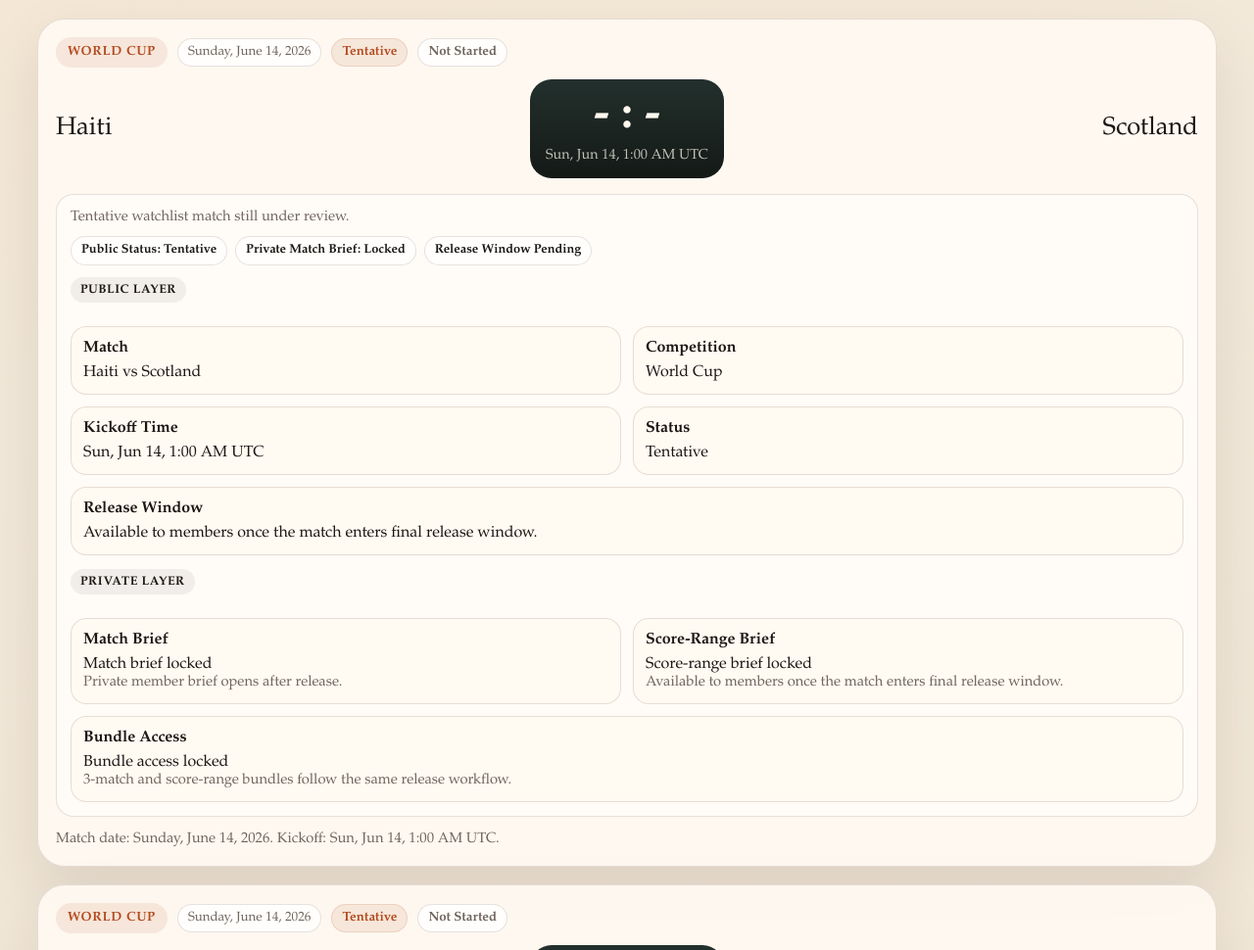
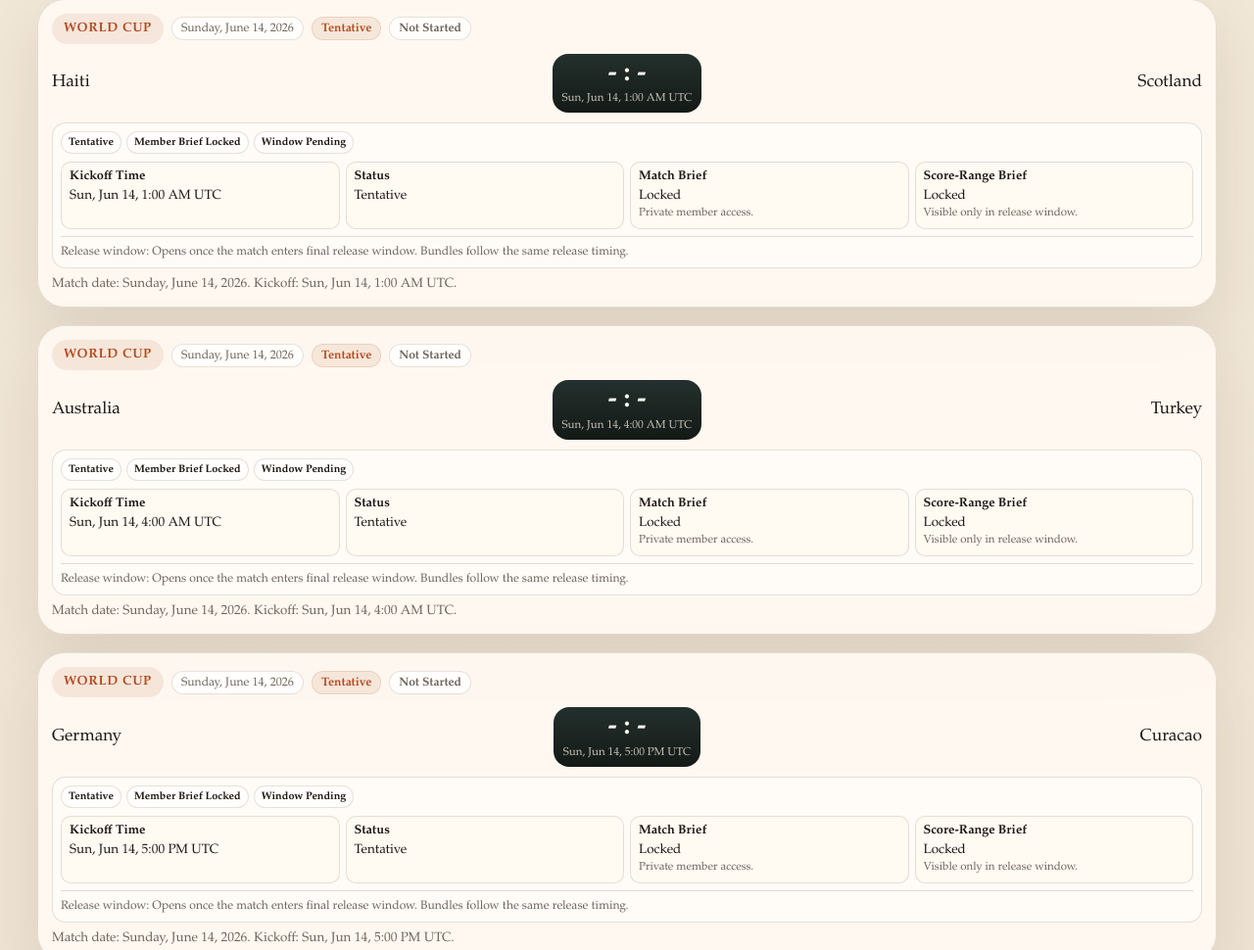
Before and after one commit to yeotommy-design/haven-intel-site, a website: page index.html in a window 1280 px wide. Shown: the part 2711-3681 px from the top of the page at 98% size. Drawn offline with Linux system fonts and the light colour scheme.

Commit message:
Compact live board match cards

```diff
--- a/index.html
+++ b/index.html
@@ -1048,7 +1048,7 @@
       }
 
       .matchCard {
-        padding: 18px;
+        padding: 14px;
       }
 
       .matchTop {
@@ -1059,9 +1059,9 @@
         display: flex;
         flex-wrap: wrap;
         align-items: center;
-        gap: 10px;
-        color: var(--muted);
-        margin-bottom: 12px;
+        gap: 8px;
+        color: var(--muted);
+        margin-bottom: 10px;
       }
 
       .livePill,
@@ -1070,20 +1070,20 @@
         display: inline-flex;
         align-items: center;
         gap: 6px;
-        padding: 5px 10px;
+        padding: 4px 9px;
         border-radius: 999px;
-        font-size: 0.83rem;
+        font-size: 0.76rem;
         font-weight: 700;
       }
 
       .datePill {
         display: inline-flex;
         align-items: center;
-        padding: 5px 10px;
+        padding: 4px 9px;
         border-radius: 999px;
         background: rgba(255, 255, 255, 0.76);
         border: 1px solid var(--line);
-        font-size: 0.83rem;
+        font-size: 0.76rem;
         color: var(--muted);
       }
 
@@ -1130,13 +1130,13 @@
       .teamsRow {
         display: grid;
         grid-template-columns: 1fr auto 1fr;
-        gap: 14px;
+        gap: 10px;
         align-items: center;
-        margin-bottom: 16px;
+        margin-bottom: 10px;
       }
 
       .teamName {
-        font-size: clamp(1.2rem, 2vw, 1.65rem);
+        font-size: clamp(1rem, 1.35vw, 1.24rem);
       }
 
       .teamName.right {
@@ -1144,97 +1144,132 @@
       }
 
       .scoreBlock {
-        min-width: 160px;
+        min-width: 108px;
         text-align: center;
-        padding: 14px 16px;
-        border-radius: 22px;
+        padding: 8px 10px;
+        border-radius: 16px;
         background: linear-gradient(180deg, #23302d 0%, #141916 100%);
         color: #fff9ef;
       }
 
       .scoreLine {
-        font-size: clamp(2rem, 4vw, 3rem);
+        font-size: clamp(1.34rem, 2.15vw, 1.82rem);
         font-weight: 700;
         line-height: 1;
       }
 
       .minuteLine {
-        margin-top: 8px;
-        font-size: 0.9rem;
+        margin-top: 4px;
+        font-size: 0.72rem;
         color: rgba(255, 249, 239, 0.74);
       }
 
       .analysisPanel {
         background: rgba(255, 255, 255, 0.48);
         border: 1px solid var(--line);
-        border-radius: 18px;
-        padding: 14px;
+        border-radius: 14px;
+        padding: 8px;
       }
 
       .scanRow {
         display: flex;
         flex-wrap: wrap;
-        gap: 8px;
-        margin: 10px 0 12px;
+        gap: 5px;
+        margin: 0 0 8px;
       }
 
       .scanPill {
         display: inline-flex;
         align-items: center;
-        padding: 6px 10px;
+        padding: 4px 7px;
         border-radius: 999px;
         background: rgba(255, 255, 255, 0.8);
         border: 1px solid var(--line);
         color: var(--ink);
-        font-size: 0.8rem;
+        font-size: 0.68rem;
         font-weight: 700;
       }
 
-      .layerBlock + .layerBlock {
-        margin-top: 14px;
-      }
-
-      .layerLabel {
+      .compactBlock {
+        margin-top: 0;
+      }
+
+      .compactHeader {
+        display: flex;
+        flex-wrap: wrap;
+        align-items: center;
+        justify-content: space-between;
+        gap: 8px;
+        margin-bottom: 8px;
+      }
+
+      .compactLabel {
         display: inline-flex;
         align-items: center;
-        margin-bottom: 10px;
-        padding: 6px 10px;
+        padding: 5px 9px;
         border-radius: 999px;
         background: rgba(28, 23, 19, 0.06);
         color: var(--ink);
-        font-size: 0.78rem;
+        font-size: 0.72rem;
         font-weight: 700;
         letter-spacing: 0.04em;
         text-transform: uppercase;
       }
 
+      .compactLead {
+        color: var(--muted);
+        font-size: 0.82rem;
+      }
+
       .analysisGrid {
         display: grid;
-        grid-template-columns: repeat(2, minmax(0, 1fr));
-        gap: 12px;
-        margin-top: 14px;
+        grid-template-columns: repeat(4, minmax(0, 1fr));
+        gap: 6px;
+        margin-top: 0;
       }
 
       .analysisItem {
-        padding: 12px;
-        border-radius: 16px;
+        padding: 7px 8px;
+        border-radius: 10px;
         background: rgba(255, 250, 241, 0.92);
         border: 1px solid var(--line);
       }
 
       .analysisItem strong {
         display: block;
-        margin-bottom: 6px;
+        margin-bottom: 3px;
+        font-size: 0.8rem;
       }
 
       .analysisMeta,
       .footerNote {
         color: var(--muted);
-        font-size: 0.92rem;
+        font-size: 0.84rem;
+      }
+
+      .analysisValue {
+        font-size: 0.84rem;
+        line-height: 1.28;
+      }
+
+      .analysisNote {
+        margin-top: 2px;
+        color: var(--muted);
+        font-size: 0.72rem;
+        line-height: 1.28;
+      }
+
+      .boardHint {
+        margin-top: 7px;
+        padding-top: 7px;
+        border-top: 1px solid rgba(217, 207, 191, 0.72);
+        color: var(--muted);
+        font-size: 0.76rem;
+        line-height: 1.35;
       }
 
       .footerNote {
-        margin-top: 14px;
+        margin-top: 8px;
       }
 
       .mobileOnly {
@@ -1302,20 +1337,20 @@
         }
 
         .matchCard {
-          padding: 14px;
+          padding: 12px;
         }
 
         .competitionLine {
-          gap: 8px;
-          margin-bottom: 10px;
+          gap: 6px;
+          margin-bottom: 8px;
         }
 
         .analysisPanel {
-          padding: 12px;
+          padding: 8px;
         }
 
         .analysisItem {
-          padding: 10px;
+          padding: 7px 8px;
         }
 
         .priceCard::after {
@@ -2059,23 +2094,15 @@
         const isReleasedView = false;
         const statusMarkup = `<span class="${statusClass(state.status)}">${state.status}${isLive && state.minute ? ` • ${state.minute}'` : ""}</span>`;
         const watchMarkup = `<span class="watchPill ${lifecycle.toLowerCase()}">${lifecycle}</span>`;
-        const analysisHeading = lifecycle === "Released"
-          ? "Member release has been sent. Public proof appears after full time in Past Matches."
-          : lifecycle === "Confirmed"
-            ? "Confirmed match selected for possible release."
-            : "Tentative watchlist match still under review.";
         const releaseWindowText = lifecycle === "Released"
           ? "Member brief already released."
-          : "Available to members once the match enters final release window.";
+          : "Opens once the match enters final release window.";
         const matchBriefText = lifecycle === "Released"
-          ? "Private member brief opens after release."
-          : "Match brief locked";
+          ? "Visible to members"
+          : "Locked";
         const scoreBriefText = lifecycle === "Released"
-          ? "Score-range brief opens after release."
-          : "Score-range brief locked";
-        const bundleText = lifecycle === "Released"
-          ? "Bundle access follows member release status."
-          : "Bundle access locked";
+          ? "Visible to members"
+          : "Locked";
 
         article.innerHTML = `
           <div class="matchTop">
@@ -2095,56 +2122,33 @@
                 <div class="teamName right">${detail.match.awayTeam.name}</div>
               </div>
               <div class="analysisPanel">
-                <div class="analysisMeta">${analysisHeading}</div>
                 <div class="scanRow">
-                  <span class="scanPill">Public Status: ${lifecycle}</span>
-                  <span class="scanPill">Private Match Brief: ${lifecycle === "Released" ? "Visible to members" : "Locked"}</span>
-                  <span class="scanPill">${lifecycle === "Released" ? "Release Window Closed" : "Release Window Pending"}</span>
+                  <span class="scanPill">${lifecycle}</span>
+                  <span class="scanPill">${matchBriefText === "Visible to members" ? "Member Brief Open" : "Member Brief Locked"}</span>
+                  <span class="scanPill">${lifecycle === "Released" ? "Window Closed" : "Window Pending"}</span>
                 </div>
-                <div class="layerBlock">
-                  <div class="layerLabel">Public Layer</div>
+                <div class="compactBlock">
                   <div class="analysisGrid">
                     <div class="analysisItem">
-                      <strong>Match</strong>
-                      <div>${detail.match.homeTeam.name} vs ${detail.match.awayTeam.name}</div>
-                    </div>
-                    <div class="analysisItem">
-                      <strong>Competition</strong>
-                      <div>${detail.match.competitionName}</div>
-                    </div>
-                    <div class="analysisItem">
                       <strong>Kickoff Time</strong>
-                      <div>${detail.match.kickoffAt ? toLocalKickoff(detail.match.kickoffAt) : "Kickoff pending"}</div>
+                      <div class="analysisValue">${detail.match.kickoffAt ? toLocalKickoff(detail.match.kickoffAt) : "Kickoff pending"}</div>
                     </div>
                     <div class="analysisItem">
                       <strong>Status</strong>
-                      <div>${lifecycle}</div>
+                      <div class="analysisValue">${lifecycle}</div>
                     </div>
-                    <div class="analysisItem" style="grid-column: 1 / -1;">
-                      <strong>Release Window</strong>
-                      <div>${releaseWindowText}</div>
-                    </div>
-                  </div>
-                </div>
-                <div class="layerBlock">
-                  <div class="layerLabel">Private Layer</div>
-                  <div class="analysisGrid">
                     <div class="analysisItem">
                       <strong>Match Brief</strong>
-                      <div>${matchBriefText}</div>
-                      <div class="analysisMeta">Private member brief opens after release.</div>
+                      <div class="analysisValue">${matchBriefText}</div>
+                      <div class="analysisNote">Private member access.</div>
                     </div>
                     <div class="analysisItem">
                       <strong>Score-Range Brief</strong>
-                      <div>${scoreBriefText}</div>
-                      <div class="analysisMeta">Available to members once the match enters final release window.</div>
-                    </div>
-                    <div class="analysisItem" style="grid-column: 1 / -1;">
-                      <strong>Bundle Access</strong>
-                      <div>${bundleText}</div>
-                      <div class="analysisMeta">3-match and score-range bundles follow the same release workflow.</div>
+                      <div class="analysisValue">${scoreBriefText}</div>
+                      <div class="analysisNote">Visible only in release window.</div>
                     </div>
                   </div>
+                  <div class="boardHint">Release window: ${releaseWindowText} Bundles follow the same release timing.</div>
                 </div>
               </div>
             </div>
```
